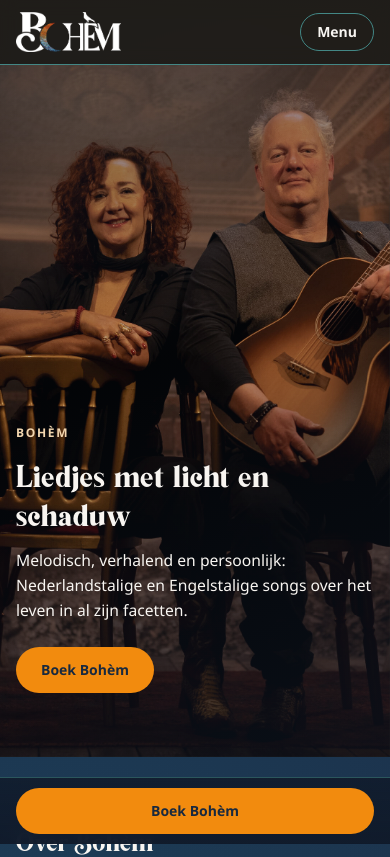
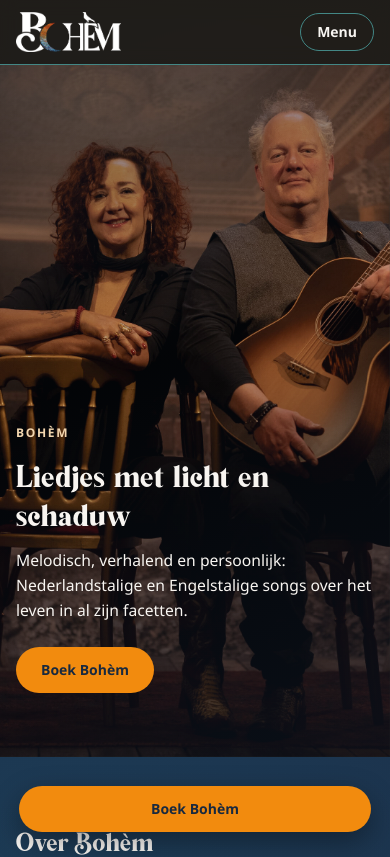
Before and after one commit to yourcount/bohem, a Next.js app: page / in a window 390 px wide. Shown: the top 857 px of the page. Built offline with nearby package versions, Linux system fonts and the light colour scheme.

Commit message:
Polish mobile floating CTA behavior and styling

```diff
--- a/app/globals.css
+++ b/app/globals.css
@@ -123,10 +123,10 @@ p {
   right: 0;
   bottom: 0;
   z-index: 40;
-  padding: 10px 16px calc(10px + env(safe-area-inset-bottom));
-  border-top: 1px solid rgba(67, 135, 133, 0.55);
-  background: linear-gradient(180deg, rgba(16, 26, 42, 0.85) 0%, rgba(16, 26, 42, 0.97) 100%);
-  backdrop-filter: blur(8px);
+  display: flex;
+  justify-content: center;
+  padding: 0 16px calc(12px + env(safe-area-inset-bottom));
+  pointer-events: none;
 }
 
 .sticky-listen-bar {
@@ -271,10 +271,6 @@ p {
 }
 
 @media (max-width: 767px) {
-  body {
-    padding-bottom: 104px;
-  }
-
   .sticky-listen-bar {
     right: 12px;
     left: 12px;
@@ -327,6 +323,12 @@ p {
   }
 
   .mobile-menu-link {
+    opacity: 1;
+    transform: translateY(0);
+  }
+
+  @media (prefers-reduced-motion: no-preference) {
+    .mobile-menu-link {
       opacity: 0;
       transform: translateY(8px);
       animation: mobileMenuItemIn 280ms cubic-bezier(0.22, 1, 0.36, 1) both;
@@ -346,6 +348,7 @@ p {
     }
     .mobile-menu-panel li:nth-child(5) .mobile-menu-link {
       animation-delay: 190ms;
+    }
   }
 }
 
--- a/components/ui/MobileStickyCta.tsx
+++ b/components/ui/MobileStickyCta.tsx
@@ -45,7 +45,7 @@ export function MobileStickyCta({ href, label, visibleSectionIds }: MobileSticky
     >
       <Link
         href={href}
-        className="inline-flex w-full items-center justify-center rounded-full border border-transparent bg-[var(--color-accent-amber)] px-6 py-3 text-sm font-bold text-[var(--color-bg-deep)] transition-colors hover:bg-[var(--color-accent-copper)] hover:text-[var(--color-text-primary)]"
+        className="pointer-events-auto inline-flex min-h-11 w-full max-w-[22rem] items-center justify-center rounded-full border border-transparent bg-[var(--color-accent-amber)] px-6 py-3 text-sm font-bold text-[var(--color-bg-deep)] shadow-[0_10px_28px_rgba(0,0,0,0.35)] transition-colors hover:bg-[var(--color-accent-copper)] hover:text-[var(--color-text-primary)]"
       >
         {label}
       </Link>
```
Lines whose indentation alone changed are shown as unchanged.
